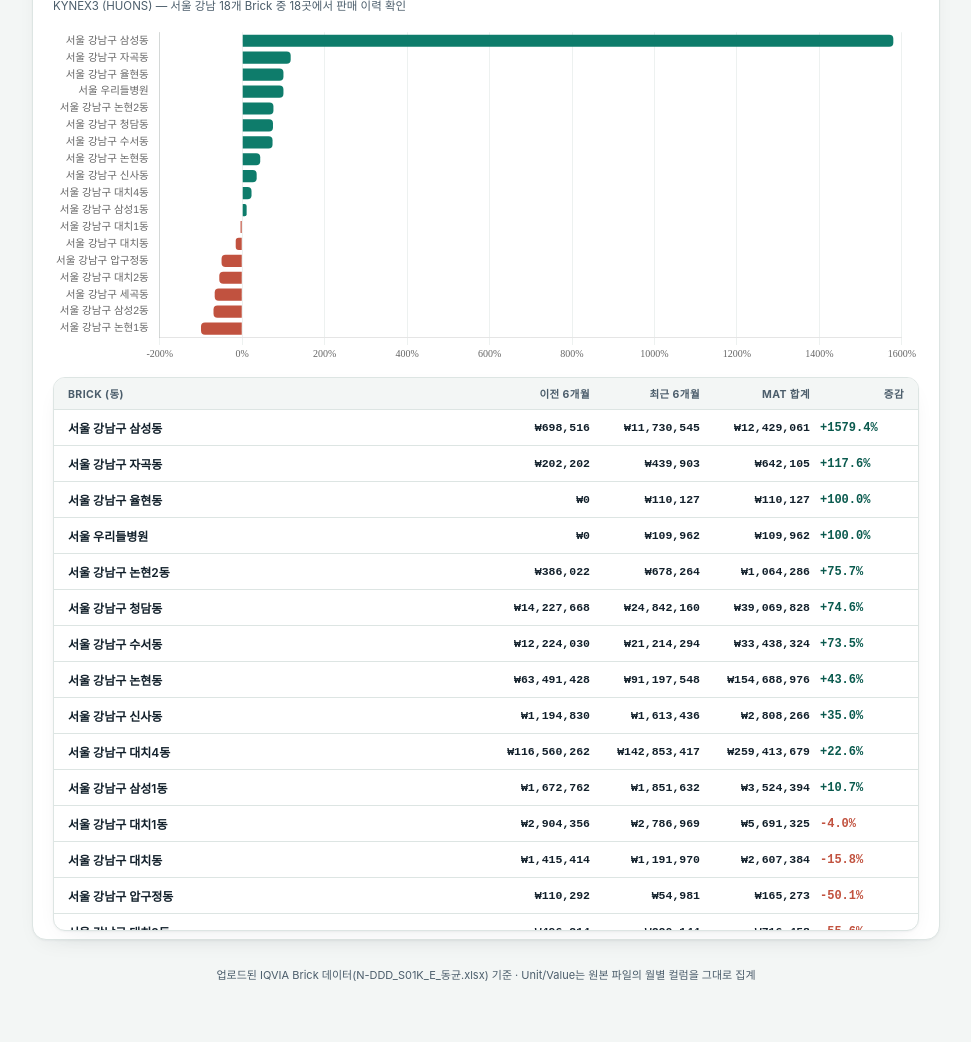
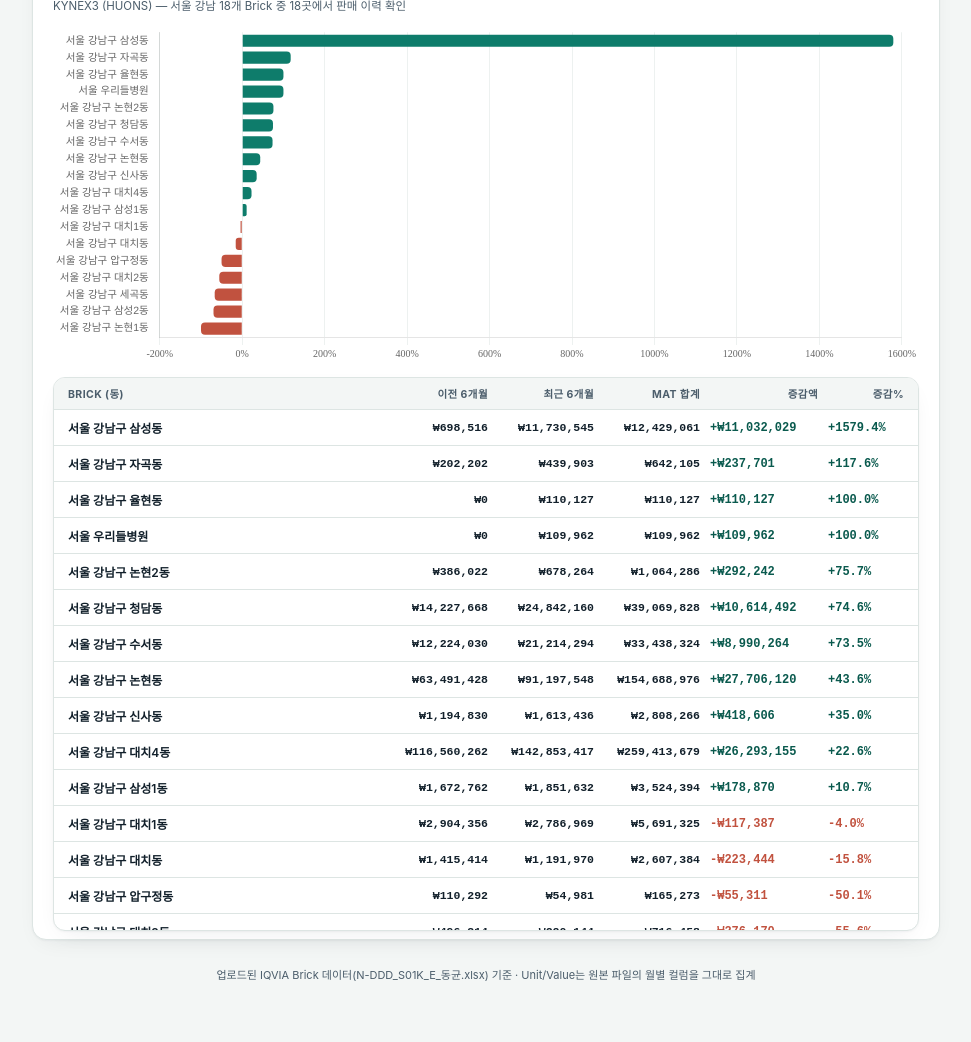
Before and after one commit to kamlolyul/ETC-Sales-dashboard, a plain HTML site: page gangnam-brick.html in a window 1280 px wide. Shown: the part 1159-2201 px from the top of the page, without its empty margins (308-1279 px from the left). Drawn offline with nearby package versions, Linux system fonts and the light colour scheme.

Commit message:
경쟁품목 Brick별 증감 테이블에 증감액(원단위) 컬럼 추가

```diff
--- a/gangnam-brick.html
+++ b/gangnam-brick.html
@@ -406,7 +406,7 @@
     margin-bottom:4px;
   }
   .comp-row-grid{
-    grid-template-columns:1.4fr 100px 100px 100px 84px !important;
+    grid-template-columns:1.3fr 96px 96px 96px 108px 76px !important;
   }
   .comp-delta{
     font-family:'IBM Plex Mono',monospace;
@@ -492,7 +492,7 @@
       <div class="comp-sub" id="compProductMeta"></div>
       <div class="chart-box" style="height:340px"><canvas id="compBarChart"></canvas></div>
       <div class="prod-table" style="margin-top:14px;">
-        <div class="prod-row head comp-row-grid"><div>Brick (동)</div><div style="text-align:right">이전 6개월</div><div style="text-align:right">최근 6개월</div><div style="text-align:right">MAT 합계</div><div style="text-align:right">증감</div></div>
+        <div class="prod-row head comp-row-grid"><div>Brick (동)</div><div style="text-align:right">이전 6개월</div><div style="text-align:right">최근 6개월</div><div style="text-align:right">MAT 합계</div><div style="text-align:right">증감액</div><div style="text-align:right">증감%</div></div>
         <div id="compBrickList" class="prod-list" style="max-height:520px;"></div>
       </div>
     </div>
@@ -882,8 +882,9 @@ function renderCompAnalysis(){
     const first6 = sum(arr.slice(0,6));
     const last6 = sum(arr.slice(6,12));
     const mat = first6 + last6;
+    const delta = last6 - first6;
     const growth = first6 !== 0 ? ((last6-first6)/Math.abs(first6)*100) : (last6>0 ? 100 : (last6<0 ? -100 : 0));
-    return {code, name: b.name_k || b.name_e, first6, last6, mat, growth, hasData: !!match};
+    return {code, name: b.name_k || b.name_e, first6, last6, mat, delta, growth, hasData: !!match};
   }).filter(r=>r.mat !== 0 || r.hasData);
 
   rows.sort((a,b)=>b.growth - a.growth);
@@ -929,6 +930,8 @@ function renderCompAnalysis(){
   rows.forEach(r=>{
     const cls = r.growth > 1 ? 'up' : (r.growth < -1 ? 'down' : 'flat');
     const sign = r.growth >= 0 ? '+' : '';
+    const deltaSign = r.delta >= 0 ? '+' : '-';
+    const deltaLabel = deltaSign + fmtCell(Math.abs(r.delta));
     const row = document.createElement('div');
     row.className = 'prod-row comp-row-grid';
     row.innerHTML = `
@@ -936,6 +939,7 @@ function renderCompAnalysis(){
       <div class="p-value">${fmtCell(r.first6)}</div>
       <div class="p-value">${fmtCell(r.last6)}</div>
       <div class="p-value">${fmtCell(r.mat)}</div>
+      <div class="comp-delta ${cls}">${deltaLabel}</div>
       <div class="comp-delta ${cls}">${sign}${r.growth.toFixed(1)}%</div>
     `;
     listWrap.appendChild(row);
```
